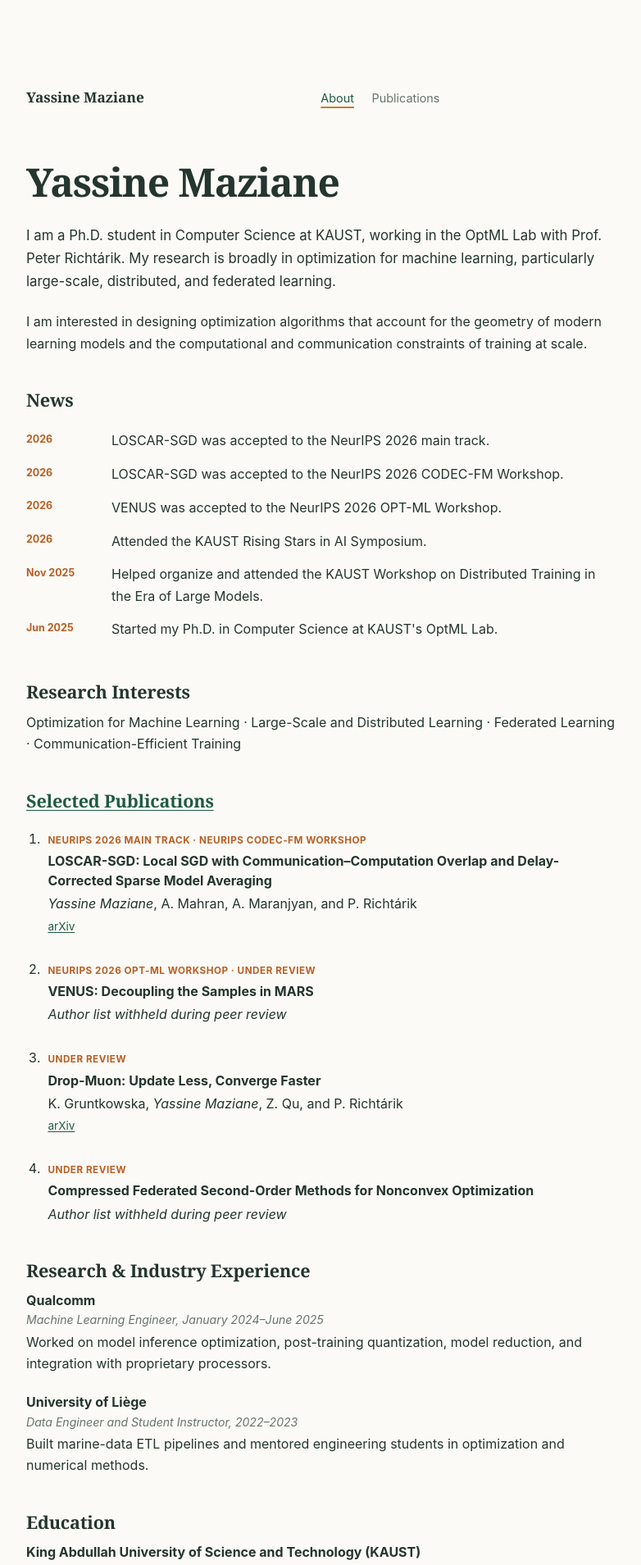
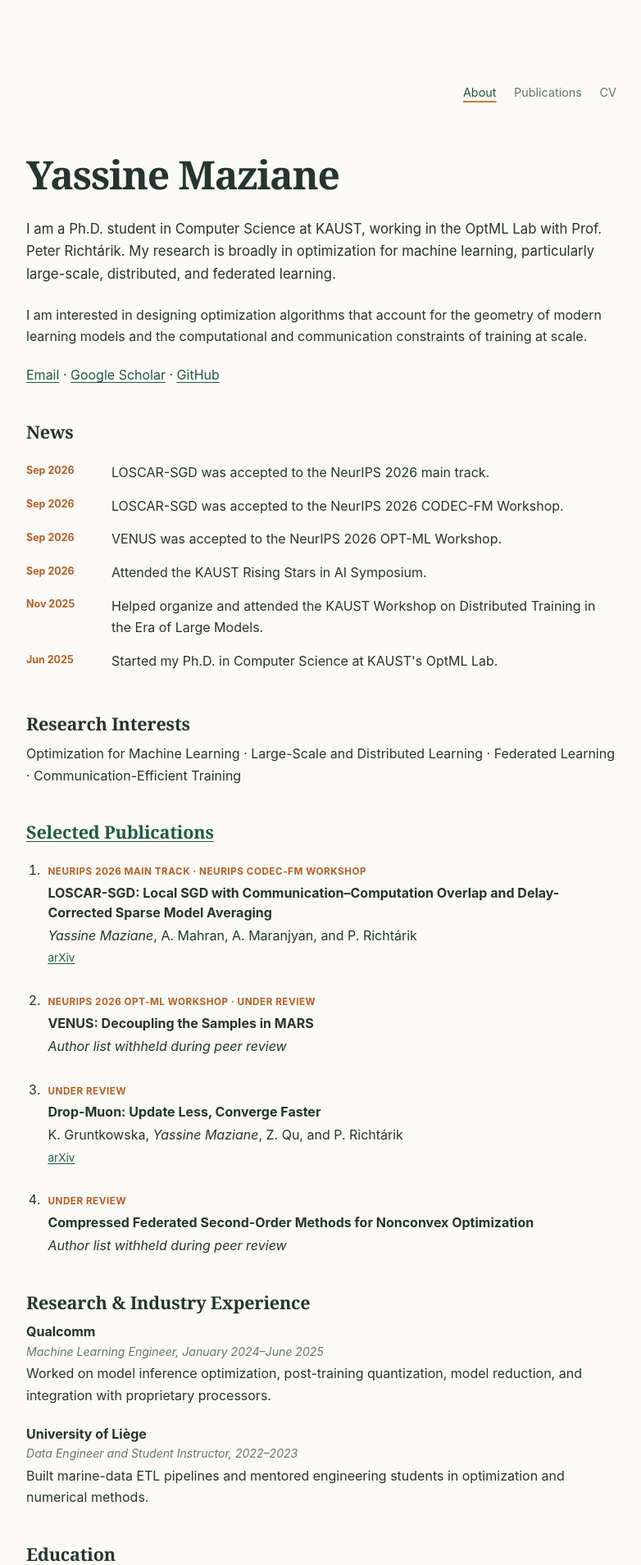
Before and after one commit to yass43/MyPage, a Jekyll site: the page built from _pages/about.md, in a window 1280 px wide. Shown: the top 1909 px of the page at 82% size, without its empty margins (248-1030 px from the left). Built offline with Jekyll 4.4.1, drawn with Linux system fonts in a browser that asks for light colours; a style sheet for code colours, icons or effects is not loaded.

Commit message:
Making some detail changes

```diff
--- a/_data/navigation.yml
+++ b/_data/navigation.yml
@@ -13,3 +13,7 @@ main:
 
   - title: "Publications"
     url: /publications/
+
+  - title: "CV"
+    url: "#"
+    placeholder: true
--- a/_includes/masthead.html
+++ b/_includes/masthead.html
@@ -1,7 +1,6 @@
 {% include base_path %}
 <header class="masthead">
   <div class="masthead__inner-wrap">
-    <a class="site-name" href="{{ base_path }}/">{{ site.title }}</a>
     <nav class="simple-nav" aria-label="Main navigation">
       {% for link in site.data.navigation.main %}
         {% if link.url contains 'http' %}
@@ -9,7 +8,11 @@
         {% else %}
           {% assign domain = base_path %}
         {% endif %}
-        <a href="{{ domain }}{{ link.url }}"{% if page.url == link.url or page.url contains link.url and link.url != '/' %} aria-current="page"{% endif %}>{{ link.title }}</a>
+        {% if link.placeholder %}
+          <a href="#" class="placeholder-link" aria-disabled="true" title="Link coming soon" onclick="return false;">{{ link.title }}</a>
+        {% else %}
+          <a href="{{ domain }}{{ link.url }}"{% if page.url == link.url or page.url contains link.url and link.url != '/' %} aria-current="page"{% endif %}>{{ link.title }}</a>
+        {% endif %}
       {% endfor %}
     </nav>
   </div>
--- a/_pages/about.md
+++ b/_pages/about.md
@@ -12,13 +12,15 @@ redirect_from:
 
 I am interested in designing optimization algorithms that account for the geometry of modern learning models and the computational and communication constraints of training at scale.
 
+<p class="profile-links"><a href="mailto:YassineMaziane7@gmail.com">Email</a> · <a href="#" class="placeholder-link" aria-disabled="true" title="Link coming soon" onclick="return false;">Google Scholar</a> · <a href="https://github.com/yass43">GitHub</a></p>
+
 ## News
 
 <ul class="news-list">
-  <li><span>2026</span><p>LOSCAR-SGD was accepted to the NeurIPS 2026 main track.</p></li>
-  <li><span>2026</span><p>LOSCAR-SGD was accepted to the NeurIPS 2026 CODEC-FM Workshop.</p></li>
-  <li><span>2026</span><p>VENUS was accepted to the NeurIPS 2026 OPT-ML Workshop.</p></li>
-  <li><span>2026</span><p>Attended the KAUST Rising Stars in AI Symposium.</p></li>
+  <li><span>Sep 2026</span><p>LOSCAR-SGD was accepted to the NeurIPS 2026 main track.</p></li>
+  <li><span>Sep 2026</span><p>LOSCAR-SGD was accepted to the NeurIPS 2026 CODEC-FM Workshop.</p></li>
+  <li><span>Sep 2026</span><p>VENUS was accepted to the NeurIPS 2026 OPT-ML Workshop.</p></li>
+  <li><span>Sep 2026</span><p>Attended the KAUST Rising Stars in AI Symposium.</p></li>
   <li><span>Nov 2025</span><p>Helped organize and attended the KAUST Workshop on Distributed Training in the Era of Large Models.</p></li>
   <li><span>Jun 2025</span><p>Started my Ph.D. in Computer Science at KAUST's OptML Lab.</p></li>
 </ul>
--- a/_sass/layout/_custom.scss
+++ b/_sass/layout/_custom.scss
@@ -45,19 +45,11 @@ body {
 .masthead__inner-wrap {
   display: flex;
   align-items: baseline;
-  justify-content: space-between;
+  justify-content: flex-end;
   max-width: 760px;
   margin: 0 auto;
   padding: 2rem 1.25rem 1rem;
   font-family: inherit;
-}
-
-.site-name {
-  color: var(--global-text-color);
-  font-family: Georgia, "Times New Roman", serif;
-  font-size: 1.08rem;
-  font-weight: 700;
-  text-decoration: none;
 }
 
 .simple-nav {
@@ -144,6 +136,15 @@ body {
 .intro {
   color: var(--global-text-color);
   font-size: 1.05rem !important;
+}
+
+.profile-links {
+  margin-top: 1.25rem !important;
+  font-size: 0.9rem;
+}
+
+.placeholder-link[aria-disabled="true"] {
+  cursor: default;
 }
 
 .news-list {
```
